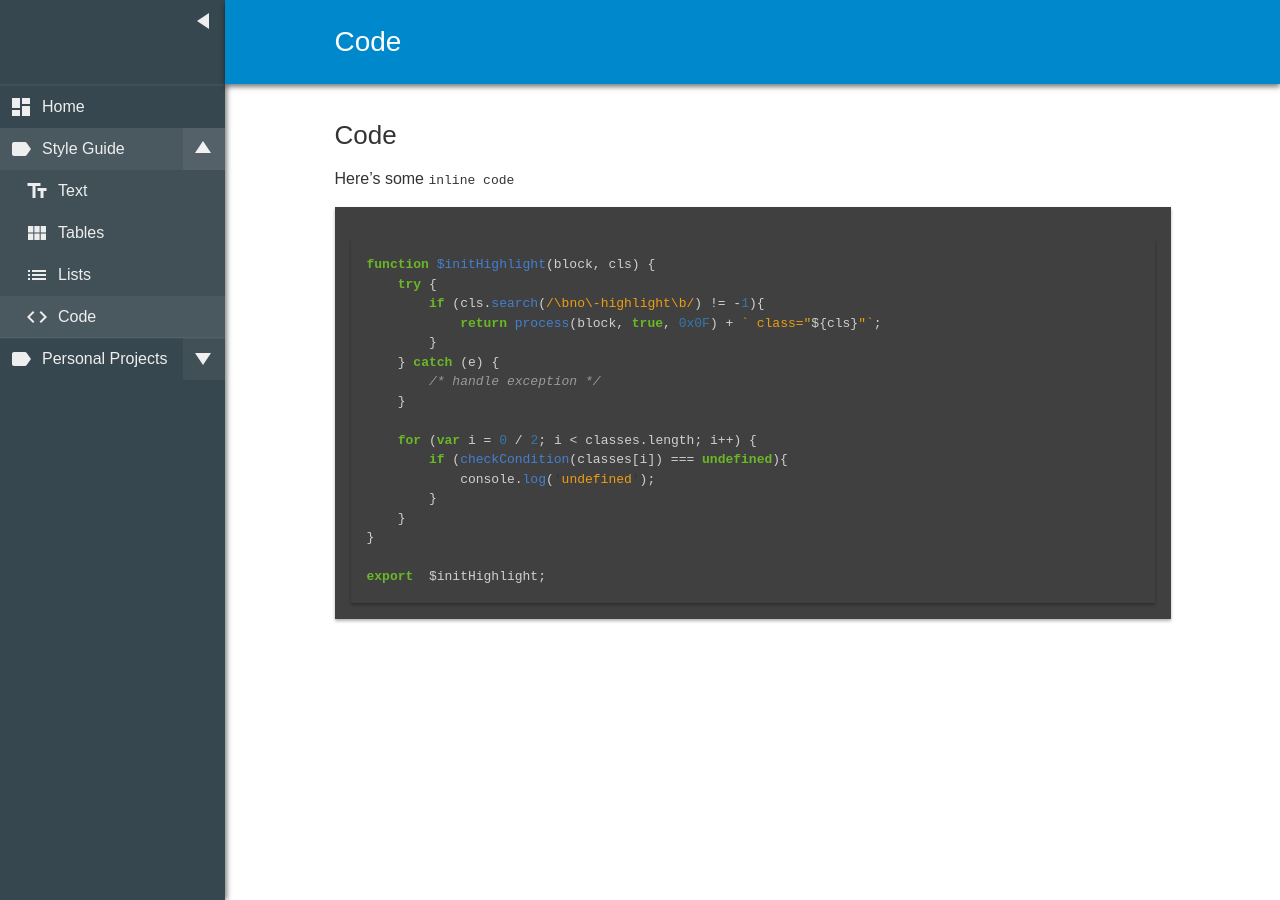
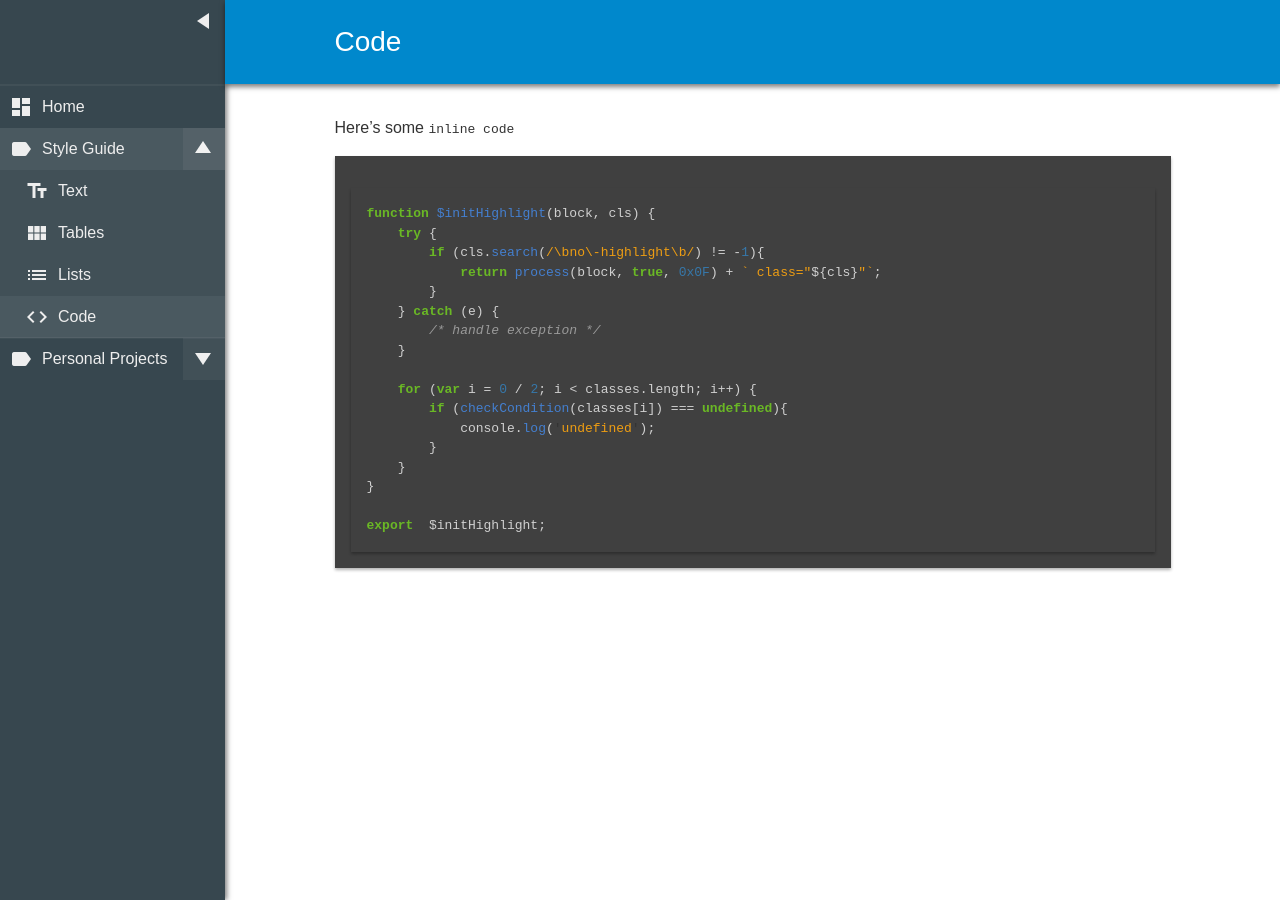
Before and after one commit to zeraphie/zeraphie.github.io, a Jekyll site: the page built from _posts/2017-03-08-code.md, in a window 1280 px wide. Built offline with Jekyll 4.4.1, drawn with Linux system fonts in a browser that asks for light colours.

Commit message:
Update 2017-03-08-code.md

```diff
--- a/_posts/2017-03-08-code.md
+++ b/_posts/2017-03-08-code.md
@@ -3,8 +3,6 @@ title: Code
 icon: code
 category: Style-Guide
 ---
-
-## Code
 
 Here's some `inline code`
 
```
